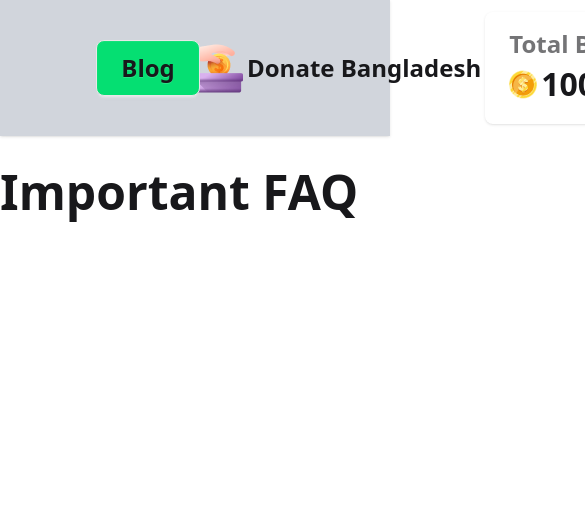
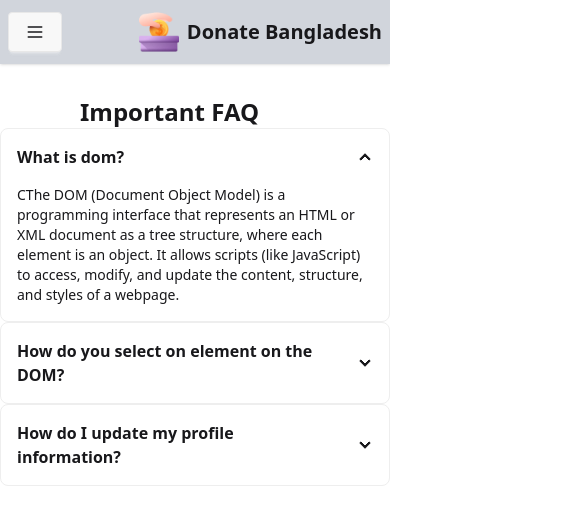
Before and after one commit to ashikmridha793/assainment-5, a plain HTML site: page blog.html in a window 390 px wide. Shown: the top 522 px of the page, 585 px wide, since content can reach past the window. Drawn offline with nearby package versions, Linux system fonts and the light colour scheme.

Commit message:
fixed responsiv in all page

```diff
--- a/blog.html
+++ b/blog.html
@@ -1,8 +1,8 @@
 <!DOCTYPE html>
 <html lang="en">
   <head>
-      <meta charset="UTF-8">
-      <meta name="viewport" content="width=device-width, initial-scale=1.0">
+    <meta charset="UTF-8" />
+    <meta name="viewport" content="width=device-width, initial-scale=1.0" />
     <title>Blog</title>
     <link
       href="https://cdn.jsdelivr.net/npm/daisyui@5"
@@ -13,43 +13,88 @@
   </head>
   <body>
     <!-- Navbar section start -->
-    <nav>
-      <div class="navbar bg-gray-300 sticky top-0 shadow-sm">
+    <nav class="navbar bg-gray-300 sticky top-0 shadow-sm">
       <div class="navbar-start">
         <div class="dropdown">
-            <div
+          <label tabindex="0" class="btn btn-ghost, lg:hidden">
+            <svg
+
+              class="h-5 w-5"
+              fill="none"
+              viewBox="0 0 24 24"
+              stroke="currentColor"
+            >
+              <path
+                stroke-linecap="round"
+                stroke-linejoin="round"
+                stroke-width="2"
+                d="M4 6h16M4 12h16M4 18h16"
+              />
+            </svg>
+          </label>
+          <ul
             tabindex="0"
-              role="button"
-              class="btn btn-ghost btn-circle m-10 ml-30"
+            class="menu menu-sm dropdown-content mt-3 z-[1] p-2 shadow bg-base-100 rounded-box w-52"
           >
-              <button
-                class="btn btn-xl rounded-lg bg-green-400 font-bold text-2xl"
-              >
-                Blog
-              </button>
+            <li><a>History</a></li>
+            <li><a>Donation</a></li>
+          </ul>
         </div>
       </div>
+
+
+      <div class="navbar-center">
+        <img src="./photos/logo.png" class="w-10 h-10" alt="logo" />
+        <p class="sm:hidden, font-bold ml-2 text-xl">Donate Bangladesh</p>
       </div>
-        <div class="navbar-center">
-          <img src="./photos/logo.png" alt="" />
-          <p class="font-bold m-1 text-2xl">Donate Bangladesh</p>
-        </div>
-        <div class="navbar-end">
-          <div class="stats shadow mr-10">
+      <div class="navbar-end hidden lg:flex">
+        <div class="stats shadow ml-4">
           <div class="stat">
-              <div class="stat-title font-bold text-2xl">Total Balance</div>
+            <div class="stat-title text-lg">Total Balance</div>
             <div id="total-balance" class="stat-value flex items-center gap-1">
-                <span><img src="./photos/coin.png" alt=""></span>10000</div>
-            </div>
+              <span><img src="./photos/coin.png" class="w-5" alt="" /></span>
+              10000
             </div>
           </div>
         </div>
       </div>
     </nav>
+
     <!-- Navbar section end -->
-      <main>
-        <h1 class="font-bold text-5xl lg:ml-20 mt-8"> Important FAQ </h1>
+    <main class="w-screen">
+      <h1 class="font-bold text-2xl lg:text-5xl ml-20 mt-8">Important FAQ</h1>
+
+      <div class="collapse collapse-arrow bg-base-100 border border-base-300">
+        <input type="radio" name="my-accordion-2" checked="checked" />
+        <div class="collapse-title font-semibold">What is dom?</div>
+        <div class="collapse-content text-sm">
+          CThe DOM (Document Object Model) is a programming interface that
+          represents an HTML or XML document as a tree structure, where each
+          element is an object. It allows scripts (like JavaScript) to access,
+          modify, and update the content, structure, and styles of a webpage.
+        </div>
+      </div>
+      <div class="collapse collapse-arrow bg-base-100 border border-base-300">
+        <input type="radio" name="my-accordion-2" />
+        <div class="collapse-title font-semibold">
+          How do you select on element on the DOM?
+        </div>
+        <div class="collapse-content text-sm">
+          Click on "Forgot Password" on the login page and follow the
+          instructions sent to your email.
+        </div>
+      </div>
+      <div class="collapse collapse-arrow bg-base-100 border border-base-300">
+        <input type="radio" name="my-accordion-2" />
+        <div class="collapse-title font-semibold">
+          How do I update my profile information?
+        </div>
+        <div class="collapse-content text-sm">
+          Go to "My Account" settings and select "Edit Profile" to make changes.
+        </div>
+      </div>
     </main>
 
+    <script src="./js/addBlog.js"></script>
   </body>
 </html>
--- /dev/null
+++ b/js/addBlog.js
@@ -0,0 +1 @@
+console.log('blog page is added')
```
Also changed, not shown: index.html (+10 -13 lines), js/donation.js (+13 -0 lines). Lines whose indentation alone changed are shown as unchanged.
